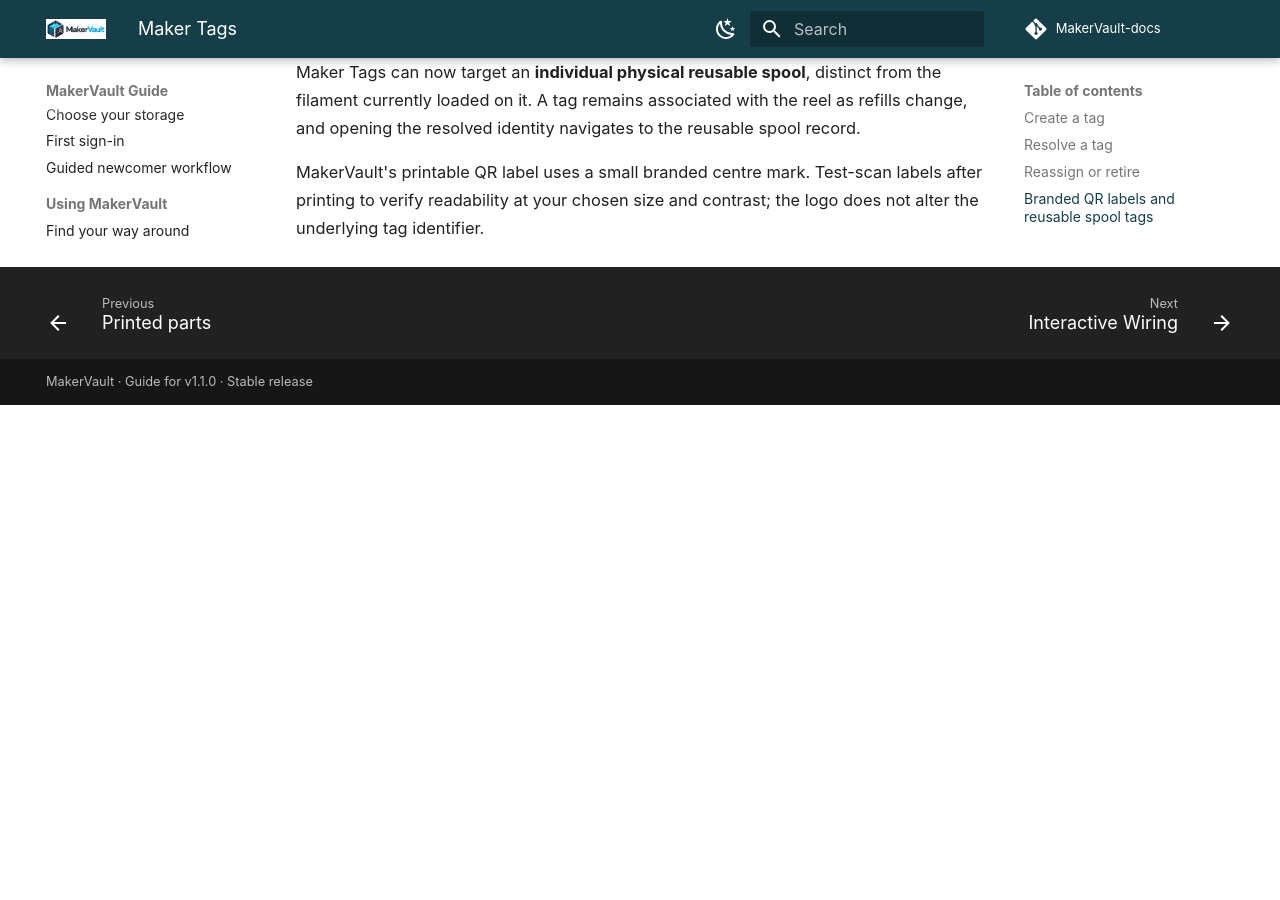
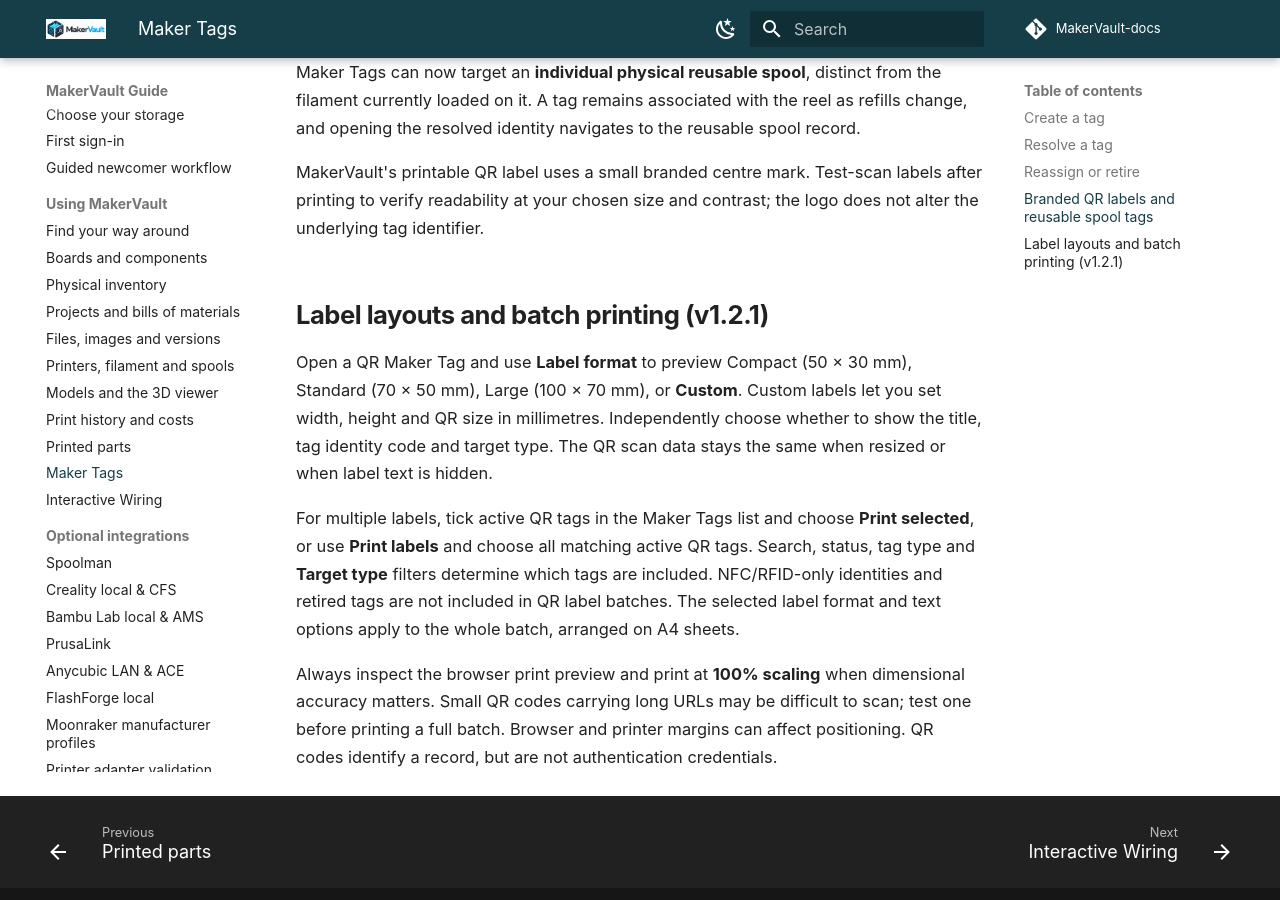
Before and after one commit to gavrd7/MakerVault-docs, an MkDocs documentation site: the page built from docs/guide/using/maker-tags.md, in a window 1280 px wide and 900 px high, scrolled down 1670 px. Built offline with MkDocs 1.6.1 and Material for MkDocs 9.7.7, drawn with Linux system fonts in a browser that asks for light colours; comment, search, counter and statistics services are not loaded; before the commit the page ends 2075 px from its top, so only the background shows below that.

Commit message:
docs: prepare MakerVault v1.2.1 public guide (#27)
* release: prepare MakerVault v1.2.1 Maker Tags documentation and version

* release: prepare MakerVault v1.2.1 Maker Tags documentation and version

* release: prepare MakerVault v1.2.1 Maker Tags documentation and version

* docs(maker-tags): document v1.2.1 custom sizes and batch print workflow

```diff
--- a/docs/guide/reference/about.md
+++ b/docs/guide/reference/about.md
@@ -2,7 +2,7 @@
 
 ## Version and scope
 
-This guide describes **MakerVault v1.2.0**, which adds reusable spool hardware inventory, manufacturer and printable designs, reviewed catalogue changes, Maker Tags for reusable reels and branded QR labels. It retains the v1.1.0 maintenance improvements and earlier project features.
+This guide describes **MakerVault v1.2.1**, which improves Maker Tags with adjustable QR labels and batch printing, which adds reusable spool hardware inventory, manufacturer and printable designs, reviewed catalogue changes, Maker Tags for reusable reels and branded QR labels. It retains the v1.1.0 maintenance improvements and earlier project features.
 
 Linux with the supplied Docker Compose configuration remains the preferred always-on server deployment. Windows users can also follow the documented Docker Desktop, Docker Desktop + WSL2 integration, or direct WSL2 Docker Engine routes. NAS/Portainer and macOS remain platform-adaptation cases rather than fully validated walkthroughs. No measured minimum hardware specification is claimed.
 
--- a/docs/guide/using/maker-tags.md
+++ b/docs/guide/using/maker-tags.md
@@ -36,3 +36,12 @@
 Maker Tags can now target an **individual physical reusable spool**, distinct from the filament currently loaded on it. A tag remains associated with the reel as refills change, and opening the resolved identity navigates to the reusable spool record.
 
 MakerVault's printable QR label uses a small branded centre mark. Test-scan labels after printing to verify readability at your chosen size and contrast; the logo does not alter the underlying tag identifier.
+
+
+## Label layouts and batch printing (v1.2.1)
+
+Open a QR Maker Tag and use **Label format** to preview Compact (50 × 30 mm), Standard (70 × 50 mm), Large (100 × 70 mm), or **Custom**. Custom labels let you set width, height and QR size in millimetres. Independently choose whether to show the title, tag identity code and target type. The QR scan data stays the same when resized or when label text is hidden.
+
+For multiple labels, tick active QR tags in the Maker Tags list and choose **Print selected**, or use **Print labels** and choose all matching active QR tags. Search, status, tag type and **Target type** filters determine which tags are included. NFC/RFID-only identities and retired tags are not included in QR label batches. The selected label format and text options apply to the whole batch, arranged on A4 sheets.
+
+Always inspect the browser print preview and print at **100% scaling** when dimensional accuracy matters. Small QR codes carrying long URLs may be difficult to scan; test one before printing a full batch. Browser and printer margins can affect positioning. QR codes identify a record, but are not authentication credentials.
```
Also changed, not shown: README.md (+7 -3 lines), docs/guide/index.md (+3 -3 lines).
